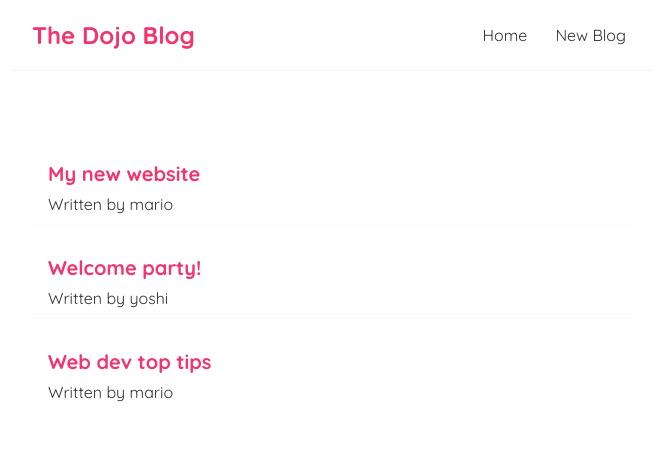
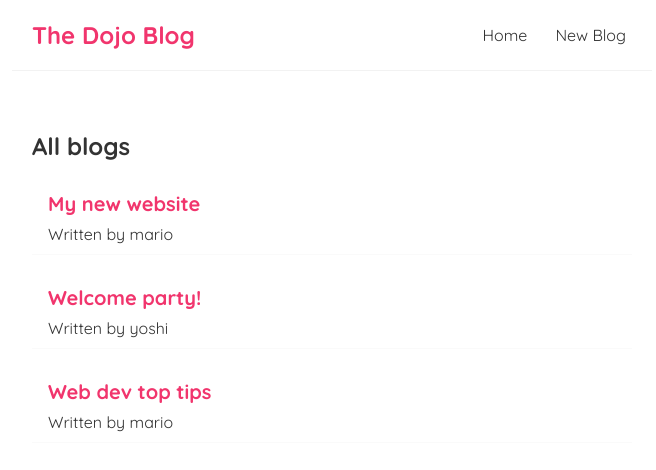
Before and after one commit to dataGriff/react_intro, a React (Create React App) app in the folder app/dojo-blog/: page / in a window 1280 px wide. Shown: the top 470 px of the page, without its empty margins (308-964 px from the left). Built offline with nearby package versions, Linux system fonts and the light colour scheme.

Commit message:
done props

```diff
--- a/app/dojo-blog/src/Home.js
+++ b/app/dojo-blog/src/Home.js
@@ -1,4 +1,5 @@
 import { useState } from 'react';
+import BlogList from './BlogList';
 
 const Home = () => {
     const [blogs, setBlogs] = useState(
@@ -10,12 +11,7 @@
     );
     return (
         <div className="home">
-                {blogs.map((blog) => (
-                    <div className="blog-preview" key={blog.id}>
-                        <h2>{blog.title}</h2>
-                        <p>Written by {blog.author}</p>
-                    </div>
-                ))}
+            <BlogList blogs={blogs} title="All blogs"/>
         </div>
     );
 }
```
Also changed, not shown: 1 other file (tests, documents, lock files or other folders). Lines whose indentation alone changed are shown as unchanged.
